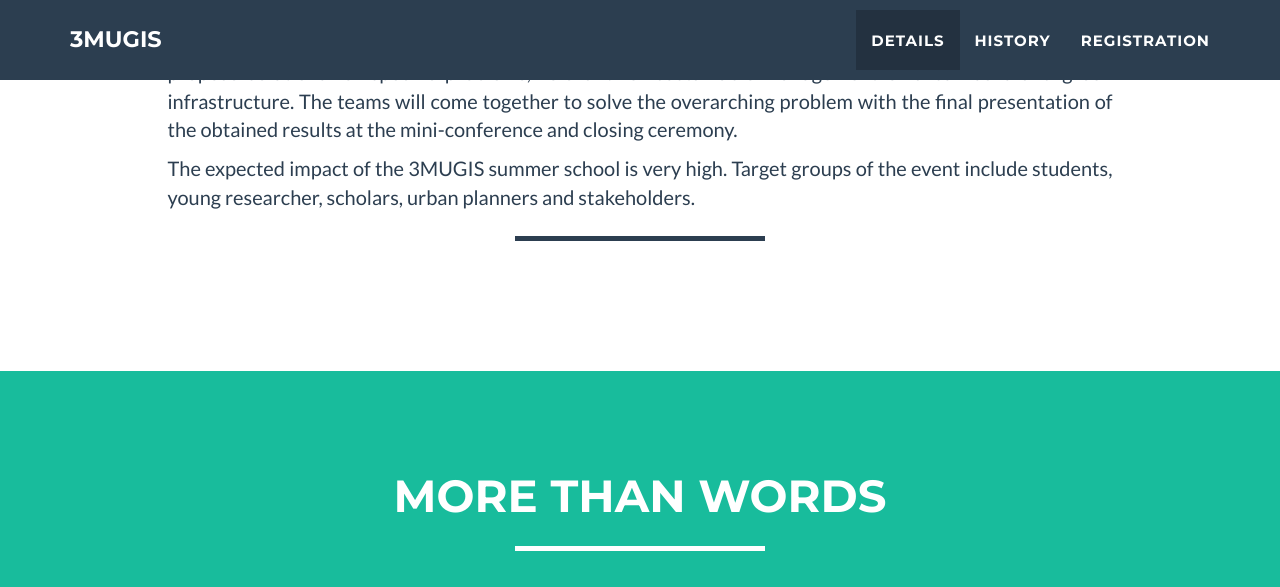
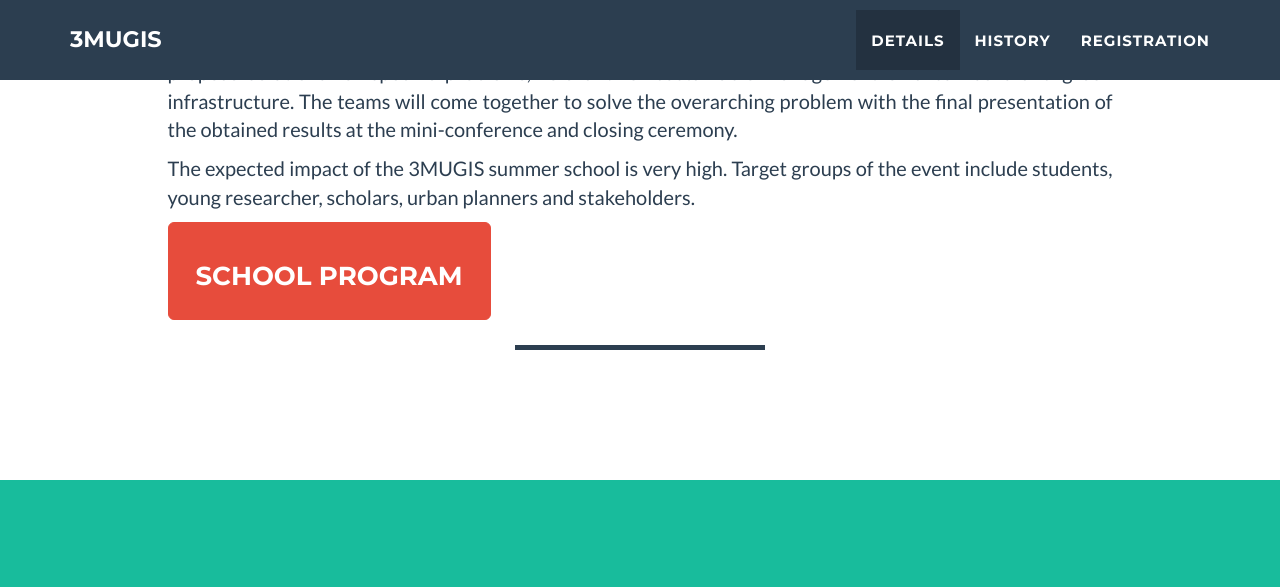
Before and after one commit to erasmus-rudn/erasmus-rudn.github.io, a Jekyll site: the page built from index.html, in a window 1280 px wide and 900 px high, scrolled down 1348 px, cut to the strip 0-587 px from the top of the window. Built offline with Jekyll 4.4.1, drawn with Linux system fonts in a browser that asks for light colours.

Commit message:
Program added

```diff
--- a/_includes/Intro.html
+++ b/_includes/Intro.html
@@ -12,6 +12,7 @@
                     <p>The summer school will be hosted in Moscow and will include 7 days of lectures, seminars, lab and field practical, art and design master classes as well as a rich social program. The practice will involve field survey and in situ measurement, working in research laboratories and landscape architecture studios. Experts with different background, including but not limited to, environmental conservation, soil science, climate change, civil engineering and policy-making, will be invited to give lectures or seminars. </p>
                     <p>Top-level researchers, landscape designers, policy makers and urban managers will share their experience in utilizing knowledge on urban soils to develop sustainable urban ecosystem. Participants will work in teams to propose solutions for specific problems, relevant for sustainable management of urban soils and green infrastructure. The teams will come together to solve the overarching problem with the final presentation of the obtained results at the mini-conference and closing ceremony.</p>
                     <p>The expected impact of the 3MUGIS summer school is very high. Target groups of the event include students, young researcher, scholars, urban planners and stakeholders.</p>
+                    <a href="goo.gl/DDmV43" type="button" class="btn btn-danger btn-lg"><h3>SCHOOL PROGRAM</h3></a>
                     <hr class="star-primary">
                 </div>
             </div>
```
